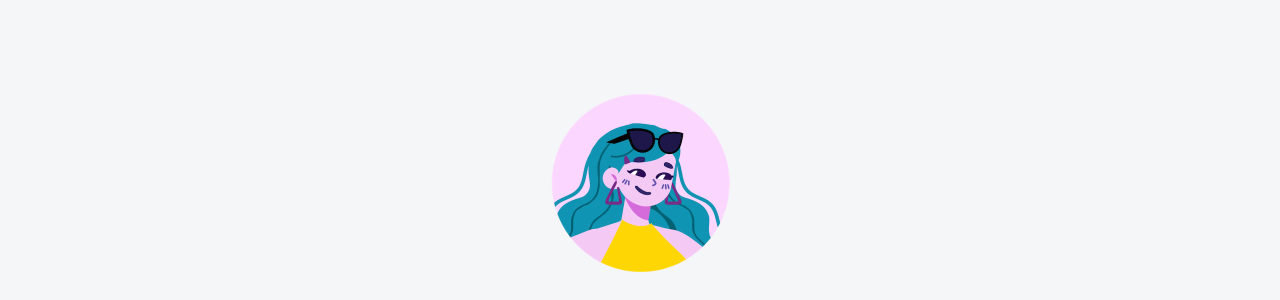
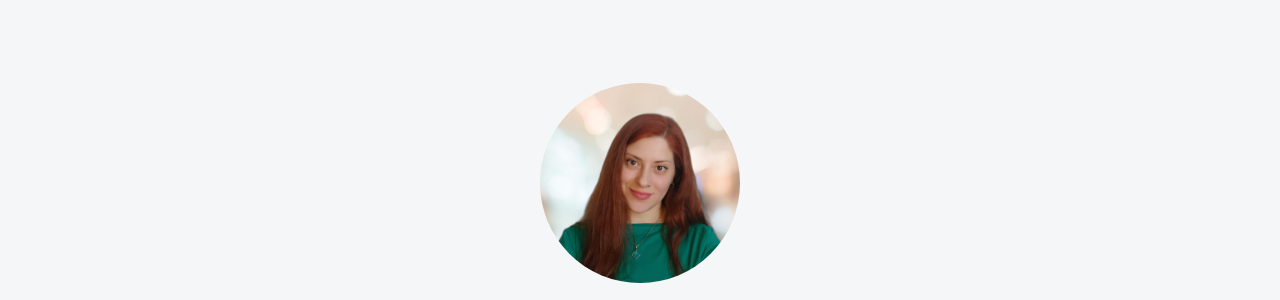
Before and after one commit to caurbano/cursobootstrap, a plain HTML site: page index.html in a window 1280 px wide. Shown: the part 109-409 px from the top of the page. Drawn offline with nearby package versions, Linux system fonts and the light colour scheme; a web font is replaced by a local one.

Commit message:
actualización img

```diff
--- a/index.html
+++ b/index.html
@@ -55,8 +55,8 @@
   <!-- Sección Hero -->
   <section class="hero align-items-stretch">
     <div class="hero-principal d-flex flex-column justify-content-center align-items-center">
-      <img class="hero-imagen-perfil" src="images/hero.png" alt="imágen de prueba">
-      <!-- <img class="hero-imagen-perfil rounded-circle" src="images/carla-profile.png" alt="imágen de prueba"> -->
+      <!-- <img class="hero-imagen-perfil" src="images/hero.png" alt="imagen de prueba"> -->
+      <img class="hero-imagen-perfil rounded-circle" src="images/carla-profile.png" alt="mi imagen">
 
       <h1>Hola, soy Kaz</h1>
       <h2>Esta es una prueba para conocer más Bootstrap</h2>
```
